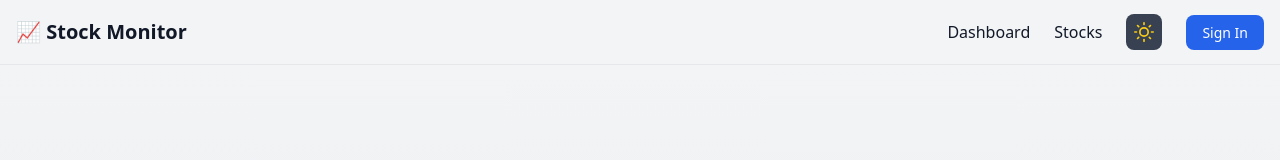
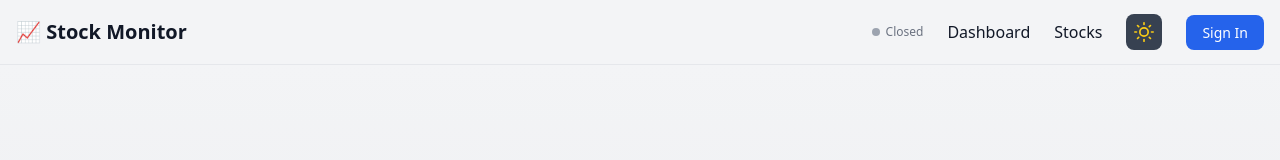
Before and after one commit to bbentlin/stock-monitor-app, a Next.js app: page /dashboard in a window 1280 px wide. Shown: the top 160 px of the page. Built offline with nearby package versions, Linux system fonts and the light colour scheme; no server answers.

Commit message:
feat: Refactor Header component to include HeaderStats and MarketStatus; update news fetching in PortfolioNews

```diff
--- a/app/dashboard/components/HoldingsTable.tsx
+++ b/app/dashboard/components/HoldingsTable.tsx
@@ -1,11 +1,11 @@
 "use client";
 
-import React, { useEffect, useState, useMemo } from "react";
+import React, { useState, useEffect, useMemo } from "react";
+import Link from "next/link";
 import { Holding } from "@/types";
 import { useWebSocket } from "@/lib/context/WebSocketContext";
 import { usePriceFlash } from "@/lib/hooks/usePriceFlash";
 import ConfirmModal from "@/components/ConfirmModal";
-import Link from "next/link";
 
 interface HoldingsTableProps {
   holdings: Holding[];
--- a/app/dashboard/components/PortfolioNews.tsx
+++ b/app/dashboard/components/PortfolioNews.tsx
@@ -37,7 +37,7 @@ const PortfolioNews: React.FC<PortfolioNewsProps> = ({ holdings }) => {
           : `/api/stock/news?symbol=${selectedSymbol}`;
       const response = await fetch(url);
       const data = await response.json();
-      setNews(data.news || []);
+      setNews(data.articles || []);
     } catch (err) {
       setError("Failed to fetch news");
     } finally {
--- a/components/Header.tsx
+++ b/components/Header.tsx
@@ -3,6 +3,8 @@ import Link from "next/link";
 import { auth, signOut } from "@/lib/auth";
 import ThemeToggle from "./ThemeToggle";
 import MobileNav from "./MobileNav";
+import HeaderStats from "./HeaderStats";
+import MarketStatus from "./MarketStatus";
 
 const Header = async () => {
   const session = await auth();
@@ -12,16 +14,23 @@ const Header = async () => {
       <div className="container mx-auto px-4">
         <div className="flex justify-between items-center h-14 sm:h-16">
           {/* Logo */}
+          <div className="flex items-center gap-4">
             <Link
               href="/"
               className="text-lg sm:text-xl font-bold hover:text-blue-600 dark:hover:text-blue-400 transition-colors"
             >
               📈 Stock Monitor
             </Link>
+            {/* Quick Stats - only visible on larger screens */}
+            <HeaderStats />
+          </div>
 
           {/* Desktop Navigation */}
           <nav className="hidden md:block">
             <ul className="flex space-x-6 items-center">
+              <li>
+                <MarketStatus />
+              </li>
               <li>
                 <Link
                   href="/dashboard"
--- a/components/HeaderStats.tsx
+++ b/components/HeaderStats.tsx
@@ -21,7 +21,7 @@ const HeaderStats: React.FC = () => {
         const response = await fetch("/api/holdings");
         if (response.ok) {
           const data = await response.json();
-          setHoldings(data);
+          setHoldings(Array.isArray(data.holdings) ? data.holdings : Array.isArray(data) ? data : []);
         }
       } catch (error) {
         console.error("Failed to fetch holdings for header:", error);
--- /dev/null
+++ b/components/MarketStatus.tsx
@@ -0,0 +1,68 @@
+"use client";
+
+import React, { useState, useEffect } from "react";
+
+const MarketStatus: React.FC = () => {
+  const [status, setStatus] = useState<"open" | "closed" | "pre" | "after">("closed");
+
+  useEffect(() => {
+    const checkMarketStatus = () => {
+      const now = new Date();
+      const nyTime = new Date(now.toLocaleString("en-US", { timeZone: "America/New_York" }));
+      const hours = nyTime.getHours();
+      const minutes = nyTime.getMinutes();
+      const day = nyTime.getDay();
+      const time = hours * 60 + minutes;
+
+      // Weekend
+      if (day === 0 || day === 6) {
+        setStatus("closed");
+        return;
+      }
+
+      // Market hours: 9:30 AM - 4:00 PM ET
+      const marketOpen = 9 * 60 + 30;
+      const marketClose = 16 * 60;
+      const preMarketOpen = 4 * 60;
+      const afterMarketClose = 20 * 60;
+
+      if (time >= marketOpen && time < marketClose) {
+        setStatus("open");
+      } else if (time >= preMarketOpen && time < marketOpen) {
+        setStatus("pre");
+      } else if (time >= marketClose && time < afterMarketClose) {
+        setStatus("after");
+      } else {
+        setStatus("closed");
+      }
+    };
+
+    checkMarketStatus();
+    const interval = setInterval(checkMarketStatus, 60000);
+    return () => clearInterval(interval);
+  }, []);
+
+  const statusConfig = {
+    open: { label: "Open", color: "bg-green-500", textColor: "text-green-600 dark:text-green-400" },
+    closed: { label: "Closed", color: "bg-gray-400", textColor: "text-gray-500 dark:text-gray-400" },
+    pre: { label: "Pre-Market", color: "bg-yellow-500", textColor: "text-yellow-600 dark:text-yellow-400" },
+    after: { label: "After-Hours", color: "bg-blue-500", textColor: "text-blue-600 dark:text-blue-400" },
+  };
+
+  const config = statusConfig[status];
+
+  return (
+    <div className="flex items-center gap-1.5">
+      <div
+        className={`w-2 h-2 rounded-full ${config.color} ${
+          status === "open" ? "animate-pulse" : ""
+        }`}
+      />
+      <span className={`text-xs font-medium ${config.textColor}`}>
+        {config.label}
+      </span>
+    </div>
+  );
+};
+
+export default MarketStatus;
```
Lines whose indentation alone changed are shown as unchanged.
